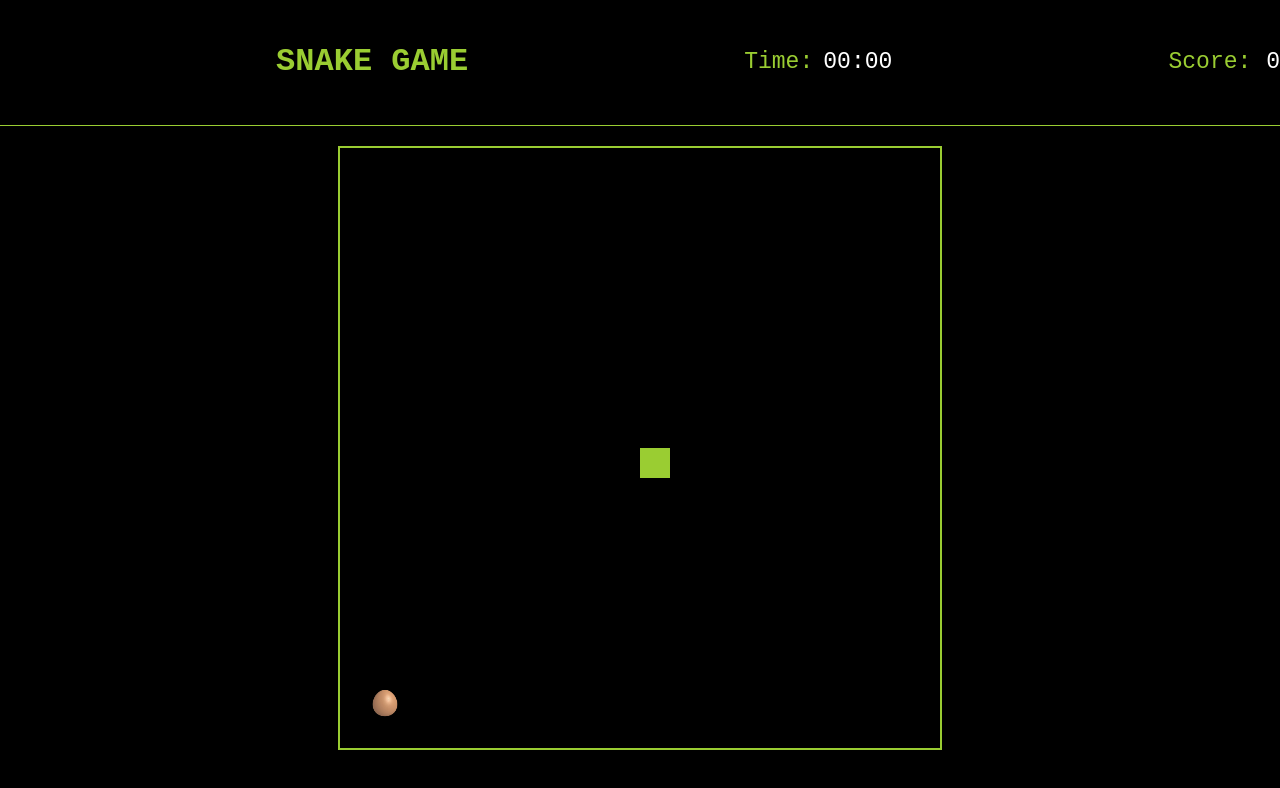
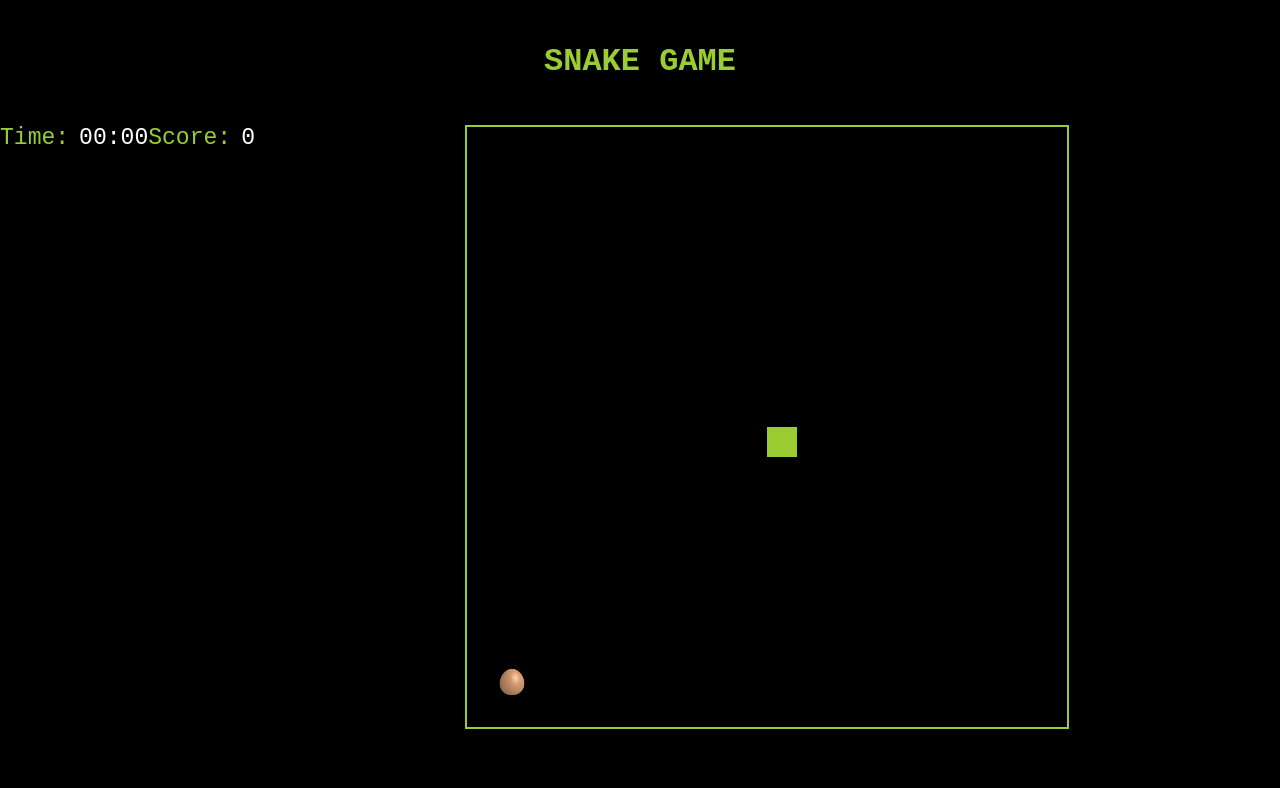
Before and after one commit to Black3vOrteX/Snake-Game, a plain HTML site: page index.html in a window 1280 px wide. Drawn offline with Linux system fonts and the light colour scheme.

Commit message:
before changing styles

```diff
--- a/index.html
+++ b/index.html
@@ -7,17 +7,17 @@
 </head>
 
 <body>
-    <div class="box" id="header">
-    <div class="center"></div>
-    <h1>SNAKE GAME</h1>
-    <div class="time">
-        <span class="label">Time:</span>
-        <span class="value">00:00</span>
-    </div>
-    <div class="score"   id="scoreContainer">
-        <span class="label1">Score:</span>
-        <span class="value1" id="score">0</span>
-    </div>
+
+    <div id = "header">
+        <div class = "title">
+            <h1>SNAKE GAME</h1></div>
+        <div class="time">
+                <span class="label">Time:</span>
+                <span class="value">00:00</span></div>
+        <div class="score">
+                <span class="label">Score:</span>
+                <span class="value">0</span></div>
+
     </div>
     <canvas  id="gameCanvas"></canvas>
     <script src="canvas.js"></script>
```
